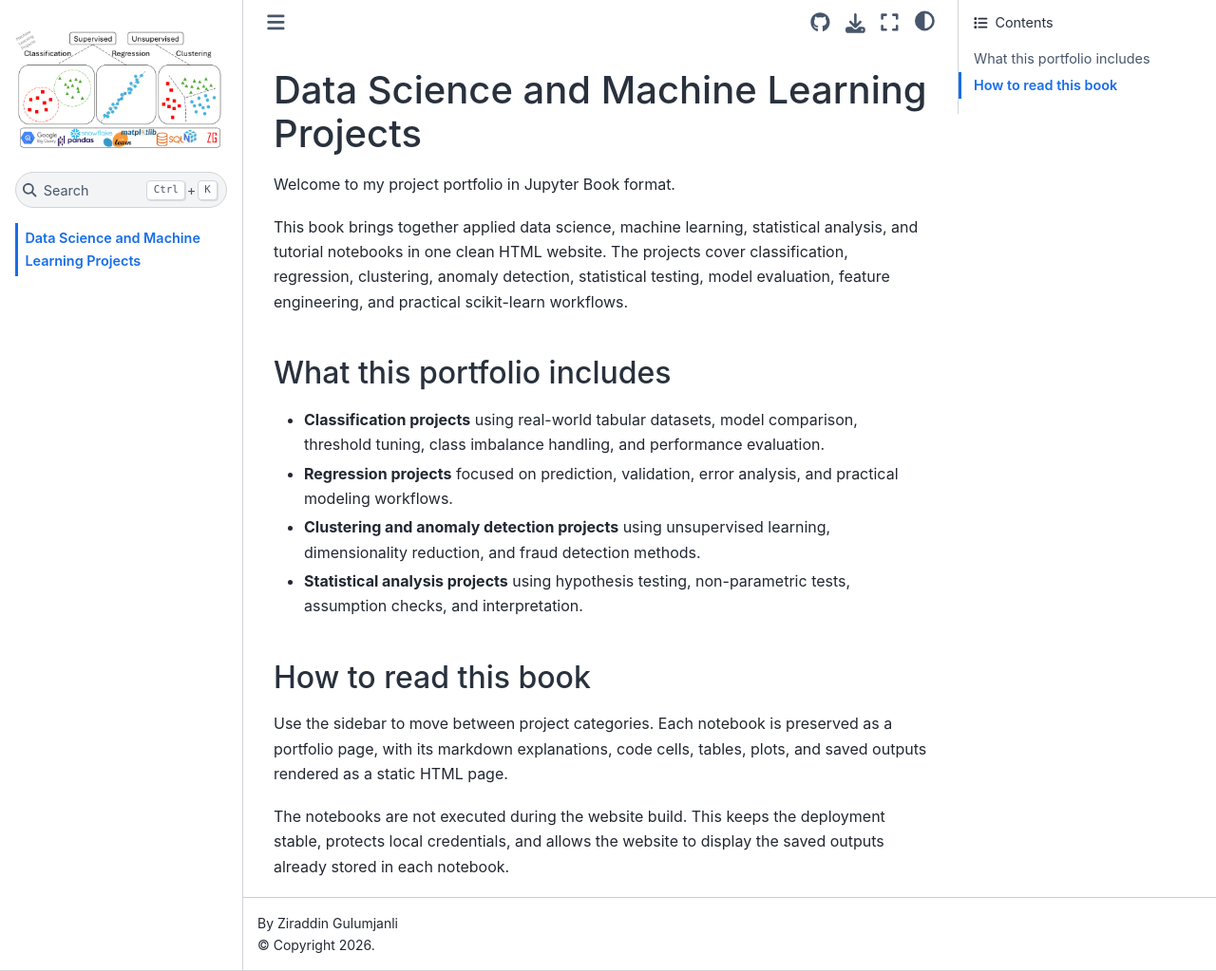
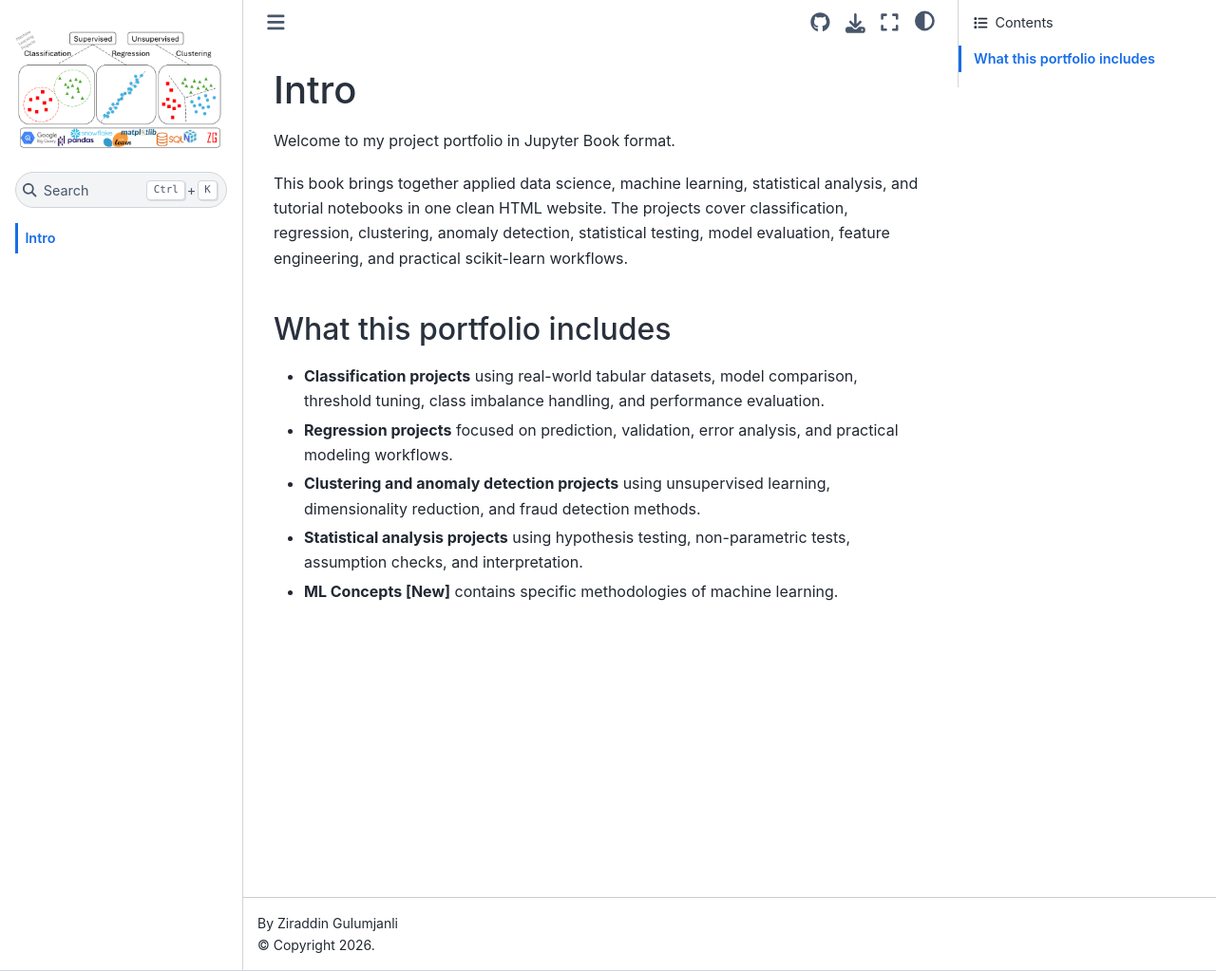
Before and after one commit to ziraddingulumjanly/MLBook, a Jupyter Book: the page built from intro.md, in a window 1280 px wide and 1023 px high. Shown: the whole window at 95% size. Built offline with Jupyter Book 1.0.4 settings and Sphinx 7.4.7 and the Sphinx Book theme 1.1.4, drawn with Linux system fonts in a browser that asks for light colours; pages that are not in the unit, such as notebooks, are missing from menus.

Commit message:
update INTRO

```diff
--- a/intro.md
+++ b/intro.md
@@ -1,4 +1,4 @@
-# Data Science and Machine Learning Projects
+# Intro
 
 Welcome to my project portfolio in Jupyter Book format.
 
@@ -10,9 +10,4 @@ This book brings together applied data science, machine learning, statistical an
 - **Regression projects** focused on prediction, validation, error analysis, and practical modeling workflows.
 - **Clustering and anomaly detection projects** using unsupervised learning, dimensionality reduction, and fraud detection methods.
 - **Statistical analysis projects** using hypothesis testing, non-parametric tests, assumption checks, and interpretation.
-
-## How to read this book
-
-Use the sidebar to move between project categories. Each notebook is preserved as a portfolio page, with its markdown explanations, code cells, tables, plots, and saved outputs rendered as a static HTML page.
-
-The notebooks are not executed during the website build. This keeps the deployment stable, protects local credentials, and allows the website to display the saved outputs already stored in each notebook.
+- **ML Concepts [New]** contains specific methodologies of machine learning.
```
